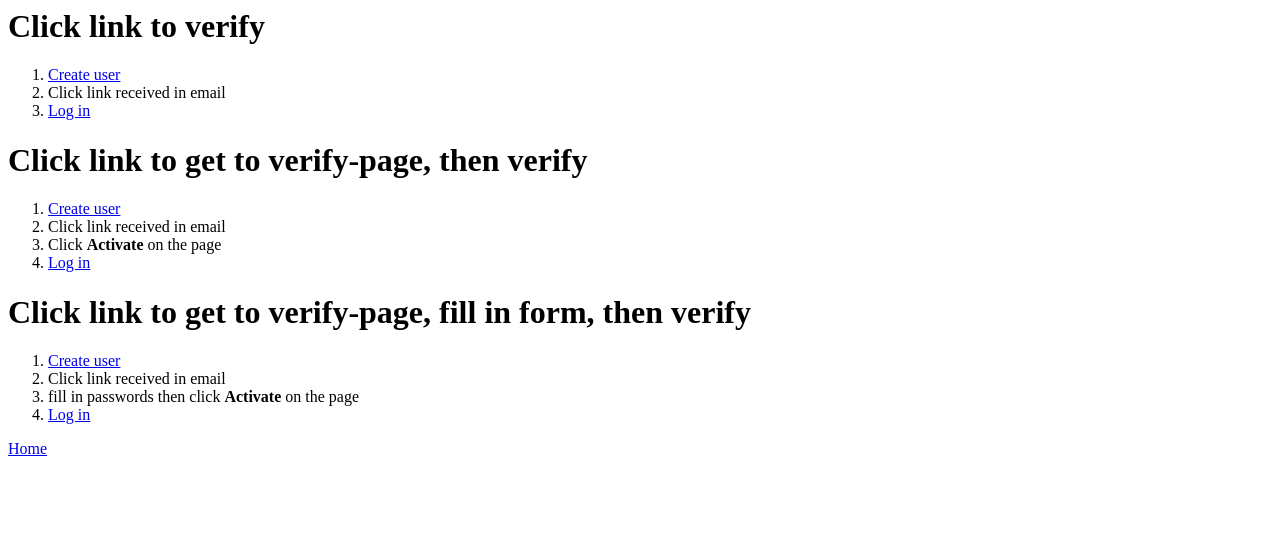
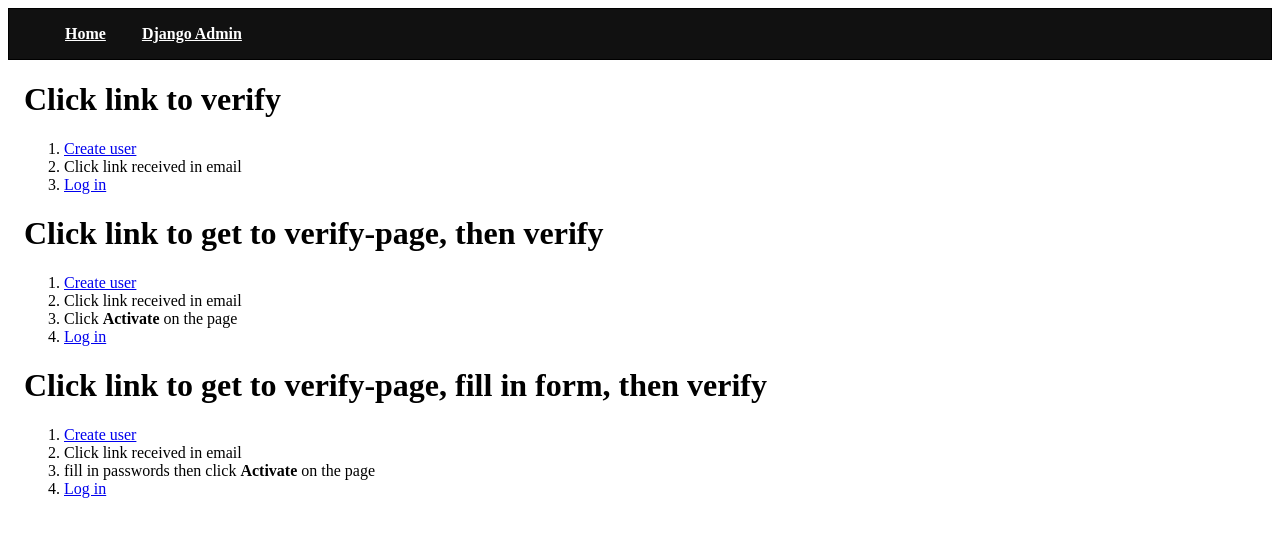
Before and after one commit to kaleissin/django-verification, a Django app: template src/demo/templates/index.html in a window 1280 px wide. Shown: the top 537 px of the page. Run offline with Django 3.2, Linux system fonts and the light colour scheme; the template is opened without the code that fills it, so the values that code supplies are empty.

Commit message:
Prettier demo

```diff
--- a/src/demo/templates/base.html
+++ b/src/demo/templates/base.html
@@ -1,13 +1,40 @@
-<html>
+<!DOCTYPE html>
+<html lang="en">
 <head>
     <title>Demo of the verification app</title>
+    <meta charset="utf-8" />
+    <style>
+        nav {
+            margin: 0;
+            padding: 0;
+            background: #111111;
+            color: #ffffff;
+            border: 1px solid black;
+        }
+        nav li {
+            margin: 0;
+            display:inline;
+            padding: 1em;
+            font-weight: bold;
+            text-decoration: none;
+        }
+        nav li a { color: #ffffff; }
+        nav li a:visited { color: #dddddd; }
+        main { margin: 1em; }
+    </style>
 </head>
 <body>
-{% if user.is_authenticated %}
-<p>You are logged in as {{ user.username }}.
-<a href="{% url 'logout' %}">Logout</a>
-<a href="{% url 'delete_user' %}">Delete your user</a>
-</p>{% endif %}
+<nav>
+    <ul>
+        <li><a href="/">Home</a></li>
+        <li><a href="/admin/">Django Admin</a></li>
+        {% if user.is_authenticated %}
+        <li>You are logged in as {{ user.username }}.
+        <a href="{% url 'logout' %}">Logout</a>
+        <a href="{% url 'delete_user' %}">Delete your user</a>
+        </li>{% endif %}
+    </ul>
+</nav>
 {% if messages %}
 <ul class="messages">
     {% for message in messages %}
@@ -15,8 +42,9 @@
     {% endfor %}
 </ul>
 {% endif %}
+<main>
 {% block content %}
 {% endblock content %}
-<p><a href="/">Home</a></p>
+</main>
 </body>
 </html>
```
